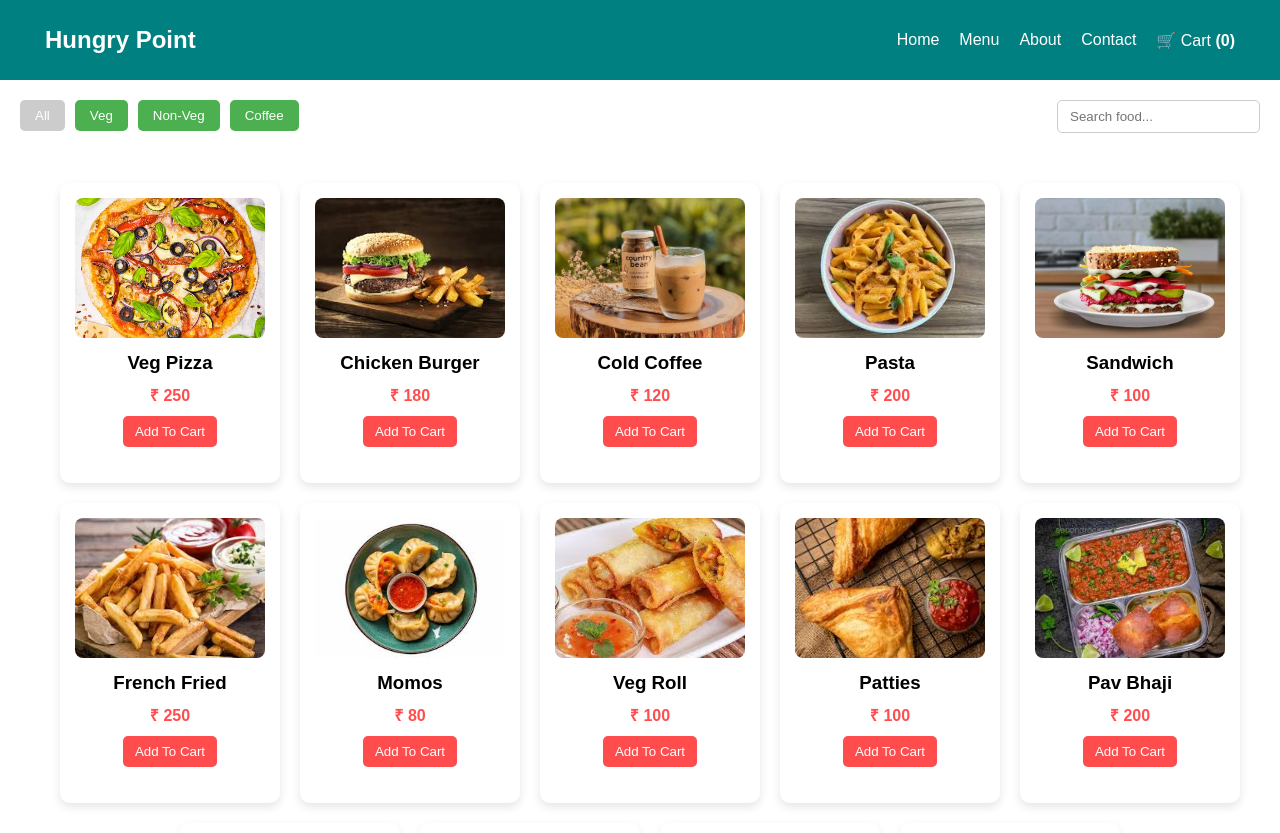
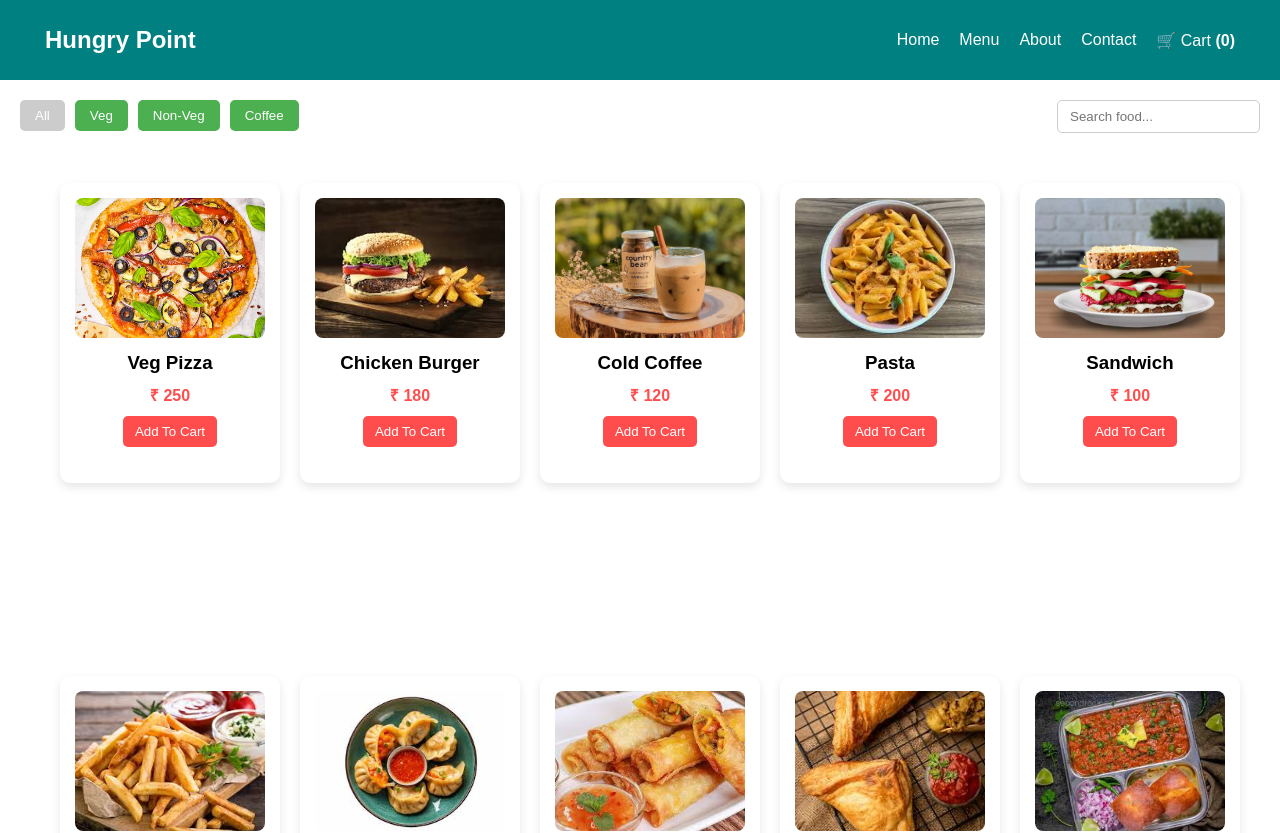
Before and after one commit to kamini-developer/hungryPoint, a React (Vite) app: page /menu in a window 1280 px wide. Shown: the top 833 px of the page. Built offline with nearby package versions, Linux system fonts and the light colour scheme; grey boxes are pictures that could not be loaded.

Commit message:
add height

```diff
--- a/src/index.css
+++ b/src/index.css
@@ -92,7 +92,7 @@ html, body {
 
 /* ================= MENU ================= */
 .food-container {
-  height: calc(100vh - 80px);
+  height: calc(200vh - 80px);
   display: flex;
   gap: 25px;
   padding: 30px;
@@ -294,7 +294,7 @@ html, body {
 /* ================= ABOUT PAGE ================= */
 
 .about-page {
-  height: calc(100vh - 80px); /* header height minus */
+  height: calc(200vh - 80px); /* header height minus */
   padding: 50px 20px;
   background: linear-gradient(to right, #ffffff, #f8f9fa);
 
@@ -373,12 +373,12 @@ html, body {
     font-size: 1.05rem;
   }
 }
-.cart-wrapper {
+ .cart-wrapper {
   display: flex;
   gap: 20px;
   padding: 30px;
-  background: #f1f3f6;
-}
+  /* background: #f1f3f6; */
+ }
 
 /* LEFT */
 .cart-left {
```
